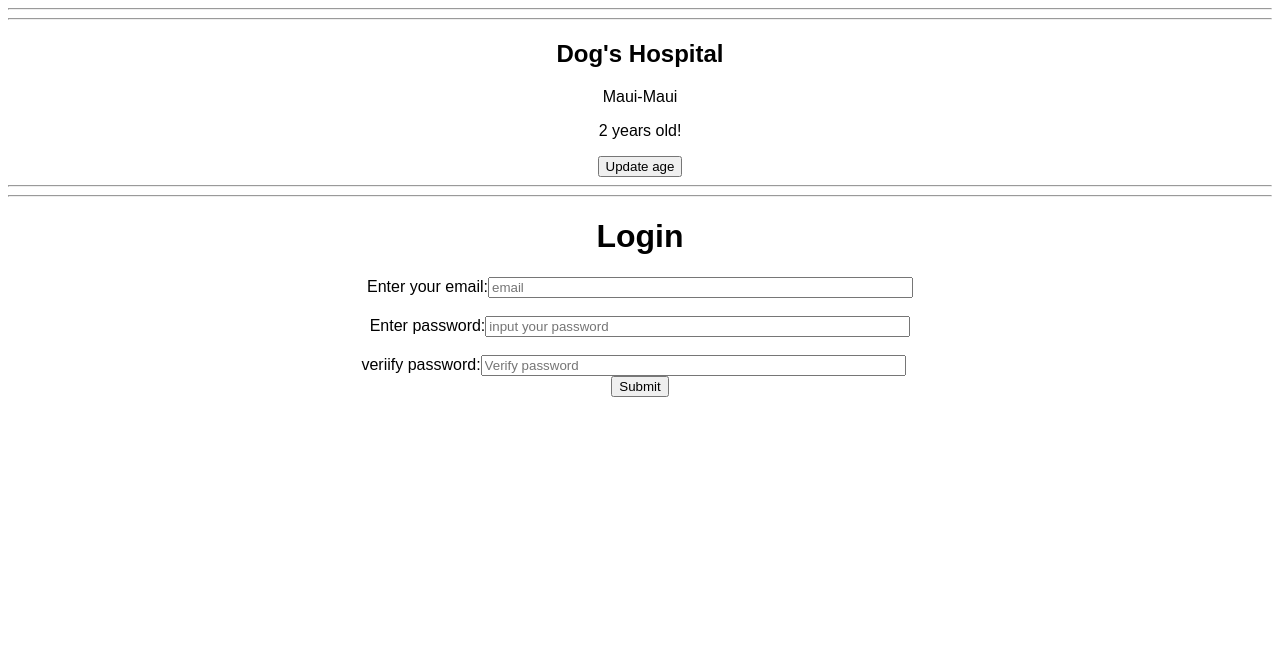
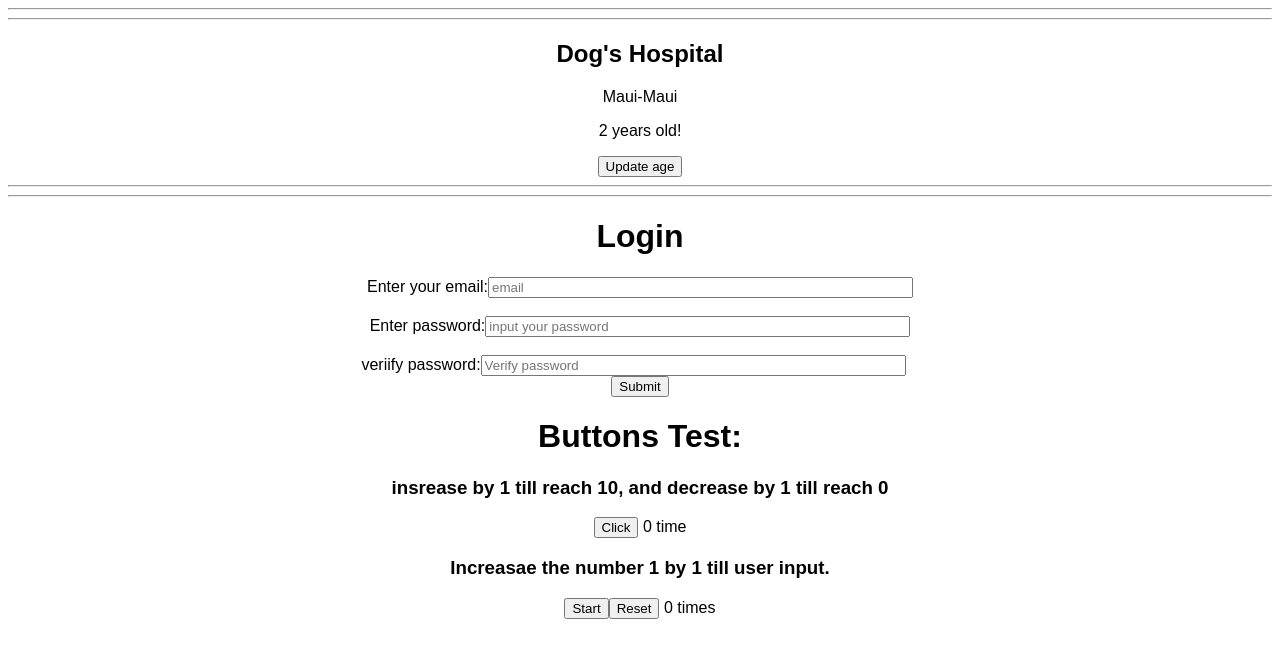
Before and after one commit to fang-wenlee/Forms, a React (Create React App) app: page / in a window 1280 px wide. Shown: the top 658 px of the page. Built offline with nearby package versions, Linux system fonts and the light colour scheme.

Commit message:
button with logic increment by 1 till 10 and decrement by 1 till 0 ; setTimout

```diff
--- a/src/App.js
+++ b/src/App.js
@@ -4,6 +4,7 @@ import "./styles.css";
 
 //import ClassCompPage from "./pages/ClassCompPage";
 import ContactFormPage from "./pages/ContactFormPage";
+import ButtonCompPage from "./pages/ButtonCompPage";
 
 export default function App() {
   return (
@@ -14,6 +15,7 @@ export default function App() {
       <ClassCompPage />*/}
       <hr /> <hr />
       <ContactFormPage />
+      <ButtonCompPage />
     </div>
   );
 }
--- /dev/null
+++ b/src/components/buttons/buttons.js
@@ -0,0 +1,52 @@
+import React, { useState } from "react";
+
+export const IncrementButton = () => {
+  const [count, setCount] = useState(0);
+  const [flag, setFlag] = useState(false);
+  const increase = () => {
+    if (!flag && count < 11) {
+      setCount(count + 1);
+      if (count === 10) setFlag(true);
+    } else if (count >= 0 && flag) {
+      setCount(count - 1);
+      if (count === 0) setFlag(false);
+    }
+  };
+
+  return (
+    <>
+      <h3>insrease by 1 till reach 10, and decrease by 1 till reach 0</h3>
+      <button onClick={increase}>Click</button>
+      <span> {count === -1 ? setCount(0) : count} time</span>
+    </>
+  );
+};
+
+export const ShowEvenCountButton = ({ input }) => {
+  //console.log(input);
+  const [count, setCount] = useState(0);
+
+  const startCounting = () => {
+    for (let i = 0; i <= input; i++) {
+      setTimeout(() => {
+        console.log(i);
+        setCount(count + i);
+      }, i * 100);
+    }
+  };
+
+  const resetCount = () => {
+    setCount(0);
+  };
+
+  return (
+    <>
+      <h3>Increasae the number 1 by 1 till user input.</h3>
+      <button onClick={startCounting}>Start</button>
+      <button onClick={resetCount}>Reset</button>
+      <span> {count} times</span>
+    </>
+  );
+};
+
+//==============================================================
--- /dev/null
+++ b/src/pages/ButtonCompPage.js
@@ -0,0 +1,18 @@
+import React from "react";
+import {
+  IncrementButton,
+  ShowEvenCountButton
+} from "../components/buttons/buttons";
+
+const ButtonCompPage = () => {
+  return (
+    <>
+      <h1>Buttons Test: </h1>
+      <IncrementButton />
+
+      <ShowEvenCountButton input={10} />
+    </>
+  );
+};
+
+export default ButtonCompPage;
```
Also changed, not shown: src/components/buttons/classbutton.js (added), src/components/fetch/useFetch.js (added).
